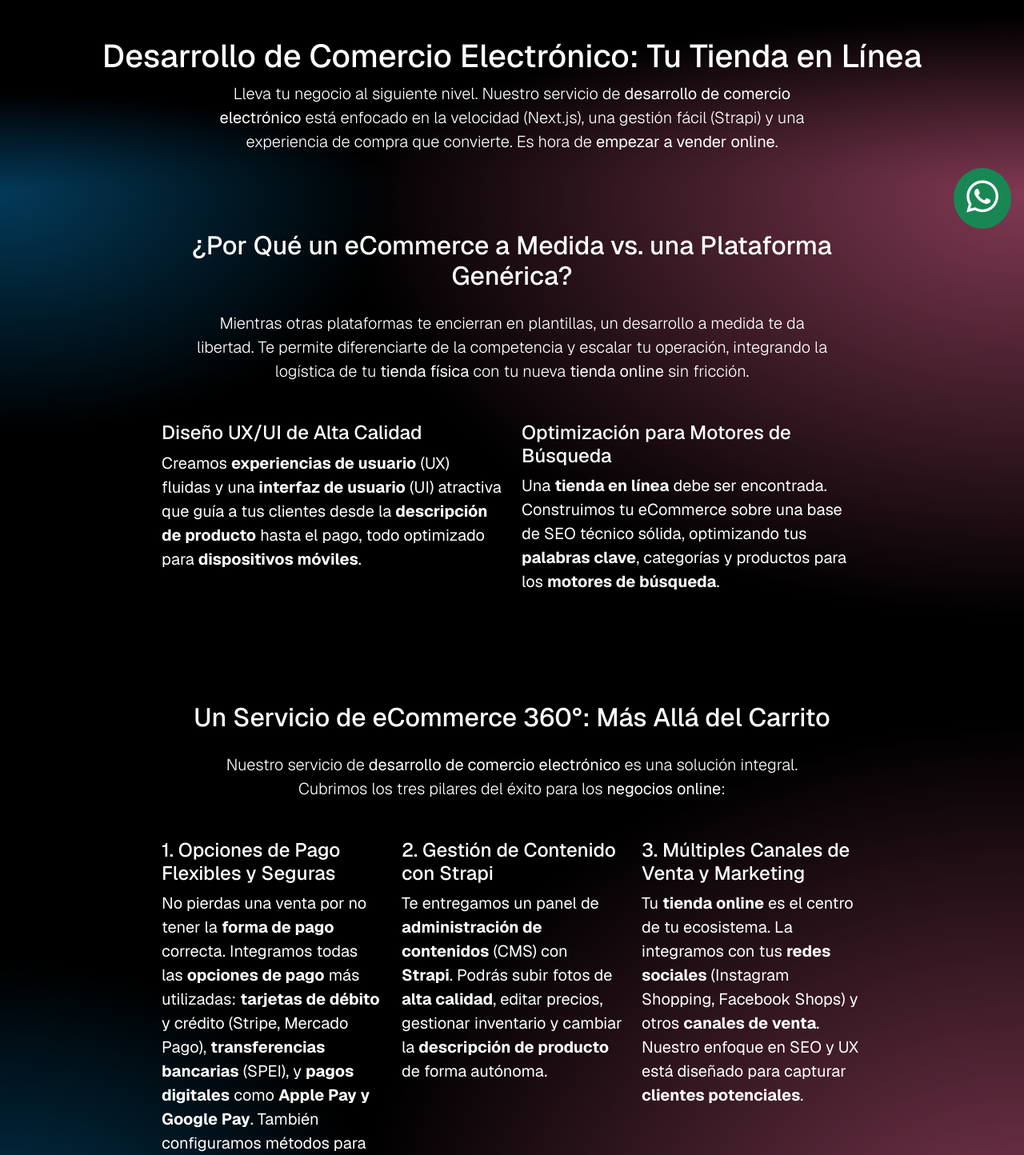
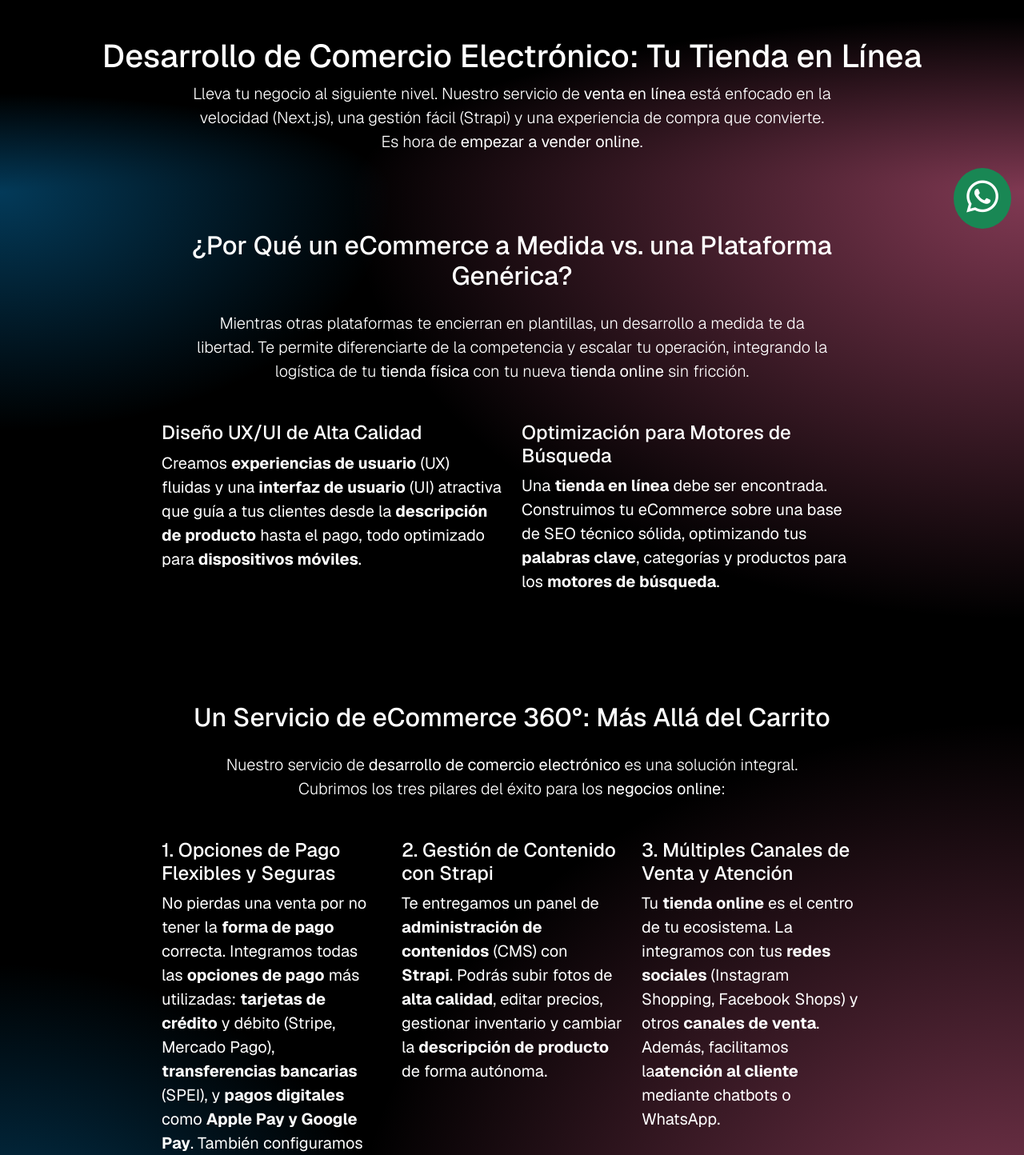
Before and after one commit to JhonnDevJs/jeg-dev-studios-site, a Next.js app: page /servicios/desarrollo/web/ecommerce in a window 1280 px wide. Shown: the part 386-1830 px from the top of the page at 80% size. Built offline with nearby package versions, Linux system fonts and the light colour scheme.

Commit message:
seo: optimization by semrush issues

```diff
--- a/src/app/servicios/desarrollo/web/ecommerce/ECommClient.jsx
+++ b/src/app/servicios/desarrollo/web/ecommerce/ECommClient.jsx
@@ -12,23 +12,23 @@ const faqs = [
 	{
 		question: "¿Qué formas de pago y opciones de pago integran?",
 		answer:
-			"Integramos todas las formas de pago más utilizadas. Esto incluye tarjetas de débito y crédito (vía Stripe, Mercado Pago), pagos digitales como Apple Pay y Google Pay, transferencias bancarias (SPEI) y opciones de pago en efectivo (OXXO Pay).",
+			"Integramos todas las formas de pago más utilizadas para facilitar tus <strong>ventas online</strong>. Esto incluye <strong>pagos con tarjeta</strong> de débito y crédito (vía Stripe, Mercado Pago), pagos digitales como Apple Pay y Google Pay, transferencias bancarias (SPEI) y opciones de pago en efectivo (OXXO Pay).",
 	},
 	{
 		question: "¿Por qué usan Strapi para el panel de administración?",
 		answer:
-			"Usamos Strapi porque es un CMS Headless líder. Nos permite darte un panel 100% personalizado, seguro y fácil de usar, que se conecta de forma ultra-rápida a tu tienda online desarrollada en Next.js, dándote el mejor rendimiento posible.",
+			"Usamos Strapi porque es un CMS Headless líder. Nos permite darte un panel 100% personalizado, seguro y fácil de usar, que se conecta de forma ultra-rápida a tu tienda online desarrollada en Next.js, dándote el mejor rendimiento posible para <strong>vender por internet</strong>.",
 	},
 	{
 		question: "¿Ustedes gestionan los nombres de dominios y el hosting?",
 		answer:
-			"Sí, nuestros paquetes de desarrollo de comercio electrónico pueden incluir el registro de tus nombres de dominios y el hosting por el primer año, para que solo te preocupes por empezar a vender online.",
+			"Sí, nuestros paquetes de desarrollo de comercio electrónico pueden incluir el registro de tus nombres de dominios y el hosting por el primer año, para que solo te preocupes por <strong>ofrecer productos</strong> y empezar a vender.",
 	},
 	{
 		question:
 			"¿Este servicio incluye la estrategia de marketing digital para mi tienda?",
 		answer:
-			"Este servicio construye la plataforma tecnológica. Una estrategia de marketing completa (SEO, campañas en redes sociales, inbound marketing) es un servicio de Posicionamiento SEO que se contrata por separado y es fundamental para llevar clientes potenciales a tu tienda en línea.",
+			"Este servicio construye la plataforma tecnológica. Una estrategia de marketing completa (SEO, campañas en redes sociales, inbound marketing) es un servicio de Posicionamiento SEO que se contrata por separado y es fundamental para llevar clientes potenciales y brindar una mejor <strong>atención al cliente</strong>.",
 	},
 ];
 
@@ -52,6 +52,7 @@ export default function EcommerceDevelopmentPage() {
 					width={2000}
 					height={600}
 					style={{ width: "100%", height: "auto" }}
+					priority // Importante para LCP
 				/>
 			</section>
 			<section className="text-white py-5 gradient-effect-x text-center">
@@ -62,10 +63,9 @@ export default function EcommerceDevelopmentPage() {
 						style={{ maxWidth: "800px", margin: "auto" }}
 					>
 						Lleva tu negocio al siguiente nivel. Nuestro servicio de{" "}
-						<strong>desarrollo de comercio electrónico</strong> está enfocado en
-						la velocidad (Next.js), una gestión fácil (Strapi) y una experiencia
-						de compra que convierte. Es hora de{" "}
-						<strong>empezar a vender online</strong>.
+						<strong>venta en línea</strong> está enfocado en la velocidad
+						(Next.js), una gestión fácil (Strapi) y una experiencia de compra
+						que convierte. Es hora de <strong>empezar a vender online</strong>.
 					</p>
 				</div>
 			</section>
@@ -129,7 +129,6 @@ export default function EcommerceDevelopmentPage() {
 						integral. Cubrimos los tres pilares del éxito para los{" "}
 						<strong>negocios online</strong>:
 					</p>
-					{/* Asumo un layout de 3 columnas */}
 					<div className="row">
 						<div className="col-md-4 mb-4">
 							<h4>1. Opciones de Pago Flexibles y Seguras</h4>
@@ -137,15 +136,14 @@ export default function EcommerceDevelopmentPage() {
 								No pierdas una venta por no tener la{" "}
 								<strong>forma de pago</strong> correcta. Integramos todas las{" "}
 								<strong>opciones de pago</strong> más utilizadas:{" "}
-								<strong>tarjetas de débito</strong> y crédito (Stripe, Mercado
+								<strong>tarjetas de crédito</strong> y débito (Stripe, Mercado
 								Pago), <strong>transferencias bancarias</strong> (SPEI), y{" "}
 								<strong>pagos digitales</strong> como{" "}
 								<strong>Apple Pay y Google Pay</strong>. También configuramos
-								métodos para <strong>pagar en efectivo</strong> (OXXO Pay).
+								métodos para pagar en efectivo (OXXO Pay).
 							</p>
 						</div>
 						<div className="col-md-4 mb-4">
-							{/* --- CAMBIO AQUÍ --- */}
 							<h4>2. Gestión de Contenido con Strapi</h4>
 							<p className="fs-5">
 								Te entregamos un panel de{" "}
@@ -157,14 +155,14 @@ export default function EcommerceDevelopmentPage() {
 							</p>
 						</div>
 						<div className="col-md-4 mb-4">
-							<h4>3. Múltiples Canales de Venta y Marketing</h4>
+							<h4>3. Múltiples Canales de Venta y Atención</h4>
 							<p className="fs-5">
 								Tu <strong>tienda online</strong> es el centro de tu ecosistema.
 								La integramos con tus <strong>redes sociales</strong> (Instagram
 								Shopping, Facebook Shops) y otros{" "}
-								<strong>canales de venta</strong>. Nuestro enfoque en SEO y UX
-								está diseñado para capturar{" "}
-								<strong>clientes potenciales</strong>.
+								<strong>canales de venta</strong>. Además, facilitamos la
+								<strong>atención al cliente</strong> mediante chatbots o
+								WhatsApp.
 							</p>
 						</div>
 					</div>
@@ -175,7 +173,6 @@ export default function EcommerceDevelopmentPage() {
 			<section className="text-white py-5 gradient-effect-y text-center">
 				<div className="container" style={{ maxWidth: "1200px" }}>
 					<h2>Nuestro Proceso para Lanzar tu Tienda Online</h2>
-					{/* Puedes reusar tu componente de Proceso Scrum aquí */}
 					<ol
 						style={{
 							textAlign: "left",
@@ -232,7 +229,7 @@ export default function EcommerceDevelopmentPage() {
 						{
 							label: "Cotizar mi Tienda en Línea",
 							link: "/contacto",
-							type: "services", // Puedes usar 'services' o 'outline'
+							type: "services",
 						},
 					]}
 				/>
--- a/src/app/servicios/desarrollo/web/ecommerce/page.js
+++ b/src/app/servicios/desarrollo/web/ecommerce/page.js
@@ -4,7 +4,7 @@ export const metadata = {
   description:
     "Servicio de desarrollo de comercio electrónico a medida (Next.js y Strapi). Creamos tu tienda en línea profesional, optimizada para SEO y con múltiples formas de pago para empezar a vender online.",
   keywords:
-		"desarrollo de ecommerce, creación de tiendas en línea, desarrollo de comercio electrónico, empezar a vender online, vender en línea, opciones de pago, pagos digitales, negocios online, desarrollo ecommerce con strapi",
+    "desarrollo de ecommerce, creación de tiendas en línea, desarrollo de comercio electrónico, empezar a vender online, vender en línea, opciones de pago, pagos digitales, negocios online, desarrollo ecommerce con strapi, ventas online, atención al cliente, vender por internet, venta en línea, ofrecer productos, pagos con tarjeta, tarjetas de crédito",
   alternates: {
     canonical:
       "https://www.jegdevstudios.com/servicios/desarrollo/web/ecommerce",
```
Lines whose indentation alone changed are shown as unchanged.
